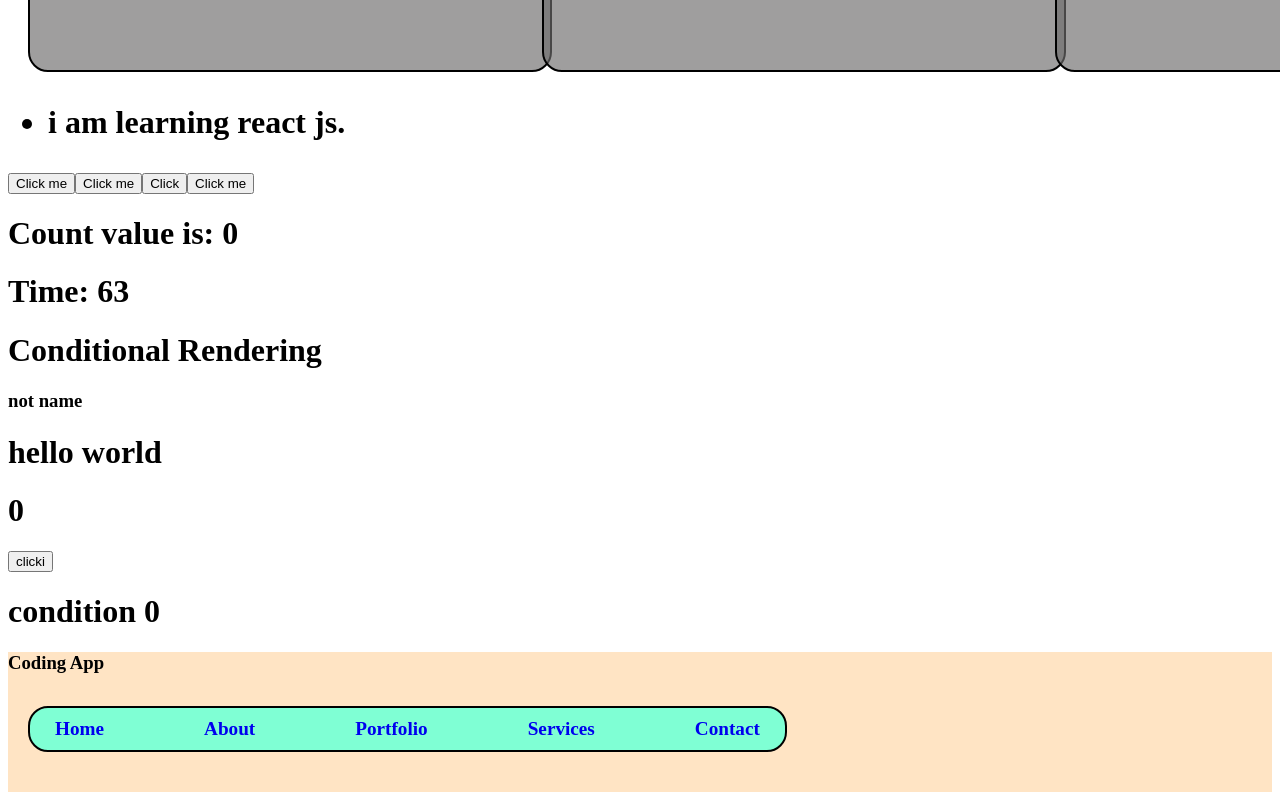
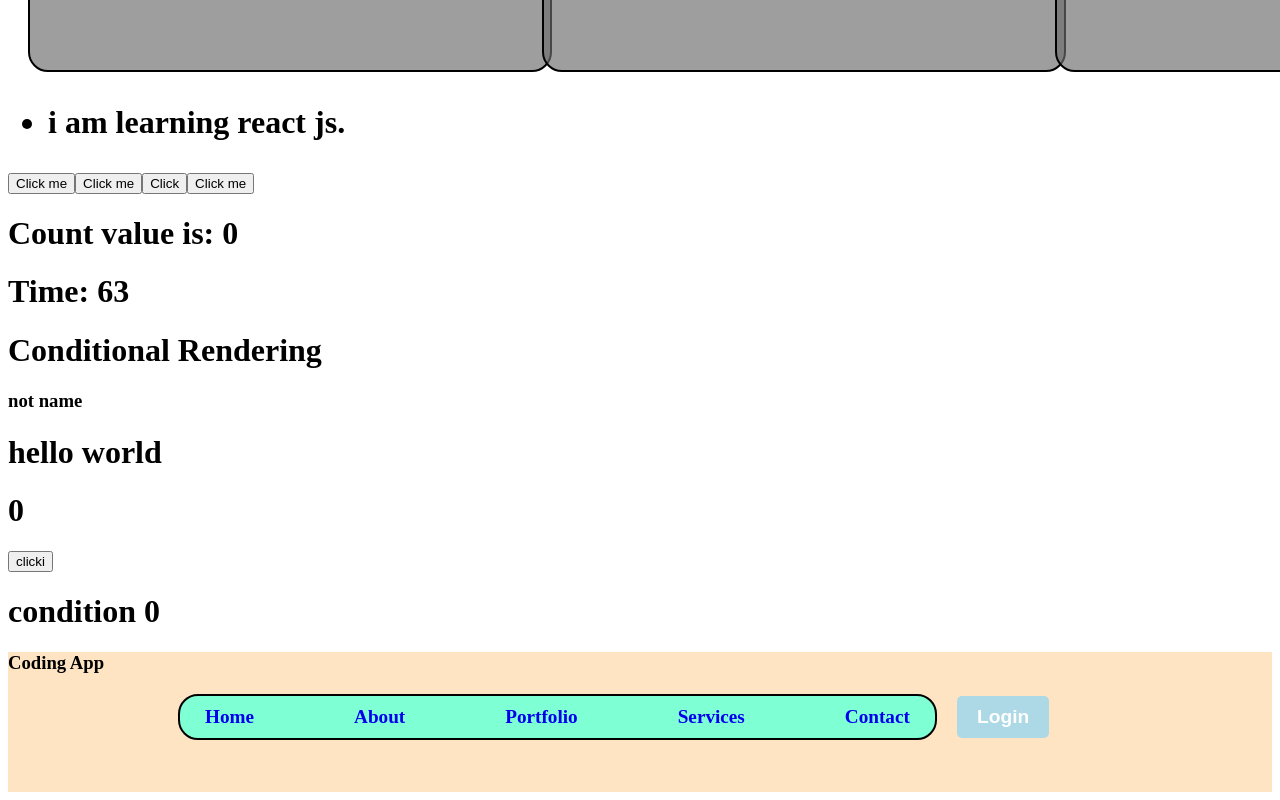
Before and after one commit to vishwa-mern/html-css-js-projects, a React (Vite) app in the folder react-app/: page / in a window 1280 px wide. Shown: the part 3376-4176 px from the top of the page. Built offline with nearby package versions, Linux system fonts and the light colour scheme.

Commit message:
use transition and transform

```diff
--- a/react-app/src/Component/navbar1.css
+++ b/react-app/src/Component/navbar1.css
@@ -15,10 +15,65 @@
 
 }
 
+.nav-item h5:hover{
+    background-color: lightblue;
+    color: white;
+    border: 2px solid black;
+    width: 720px;
+    padding: 10px;
+    margin-left: 20px;
+    border-radius: 20px;
+    padding-left: 25px;
 
+}
+.nav-link:hover{
+    color: rgb(21, 106, 143);
+    transition: 0.2s;
+    cursor: pointer;
 
+}
 
 .container{
     background-color: bisque;
     height: 140px;
 }
+.nav-item{
+    display: flex;
+    align-items: center;
+    position:relative;
+    bottom: 30px;
+    margin-left: 150px;
+}
+.btn{
+    background-color: lightblue;
+    color: white;
+    border: none;
+    padding: 10px 20px;
+    border-radius: 5px;
+    cursor: pointer;
+    font-size: larger;
+    font-weight: bolder;
+    margin-left: 20px;
+}
+.btn:hover{
+    background-color: blue;
+    color: white;
+    transition: 1s;
+
+
+}
+.btn:active{
+    background-color: darkblue;
+    color: white;
+    transform: translateX(2px) translateZ(2px);
+    transform: rotate(15deg);
+    transform: scale(0.9);
+    box-shadow: 0 4px 8px rgba(0,0,0,0.3);
+
+}
+.nav-link:active{
+    background-color: rgb(10, 188, 191);
+    transform: translateX(2px) translateZ(2px);
+    box-shadow: 0 4px 8px rgba(0,0,0,0.3);
+
+}
--- a/react-app/src/Component/navbar1.jsx
+++ b/react-app/src/Component/navbar1.jsx
@@ -9,12 +9,13 @@ function Navbar1(){
         </div>
         <div className="nav-item">
             <h5>
-                <Link to="/" style={{textDecoration:"none"}}>Home</Link>
-                <Link to="/about" style={{textDecoration:"none"}}>About</Link>
-                <Link to="/portfolio" style={{textDecoration:"none"}}>Portfolio</Link>
-                <Link to="/services" style={{textDecoration:"none"}}>Services</Link>
-                <Link to="/contact" style={{textDecoration:"none"}}>Contact</Link>
+                <Link to="/" style={{textDecoration:"none"}} className="nav-link">Home</Link>
+                <Link to="/about" style={{textDecoration:"none"}} className="nav-link">About</Link>
+                <Link to="/portfolio" style={{textDecoration:"none"}} className="nav-link">Portfolio</Link>
+                <Link to="/services" style={{textDecoration:"none"}} className="nav-link">Services</Link>
+                <Link to="/contact" style={{textDecoration:"none"}} className="nav-link">Contact</Link>
             </h5>
+            <button className="btn">Login</button>
         </div>
         </div>
         </>
```
